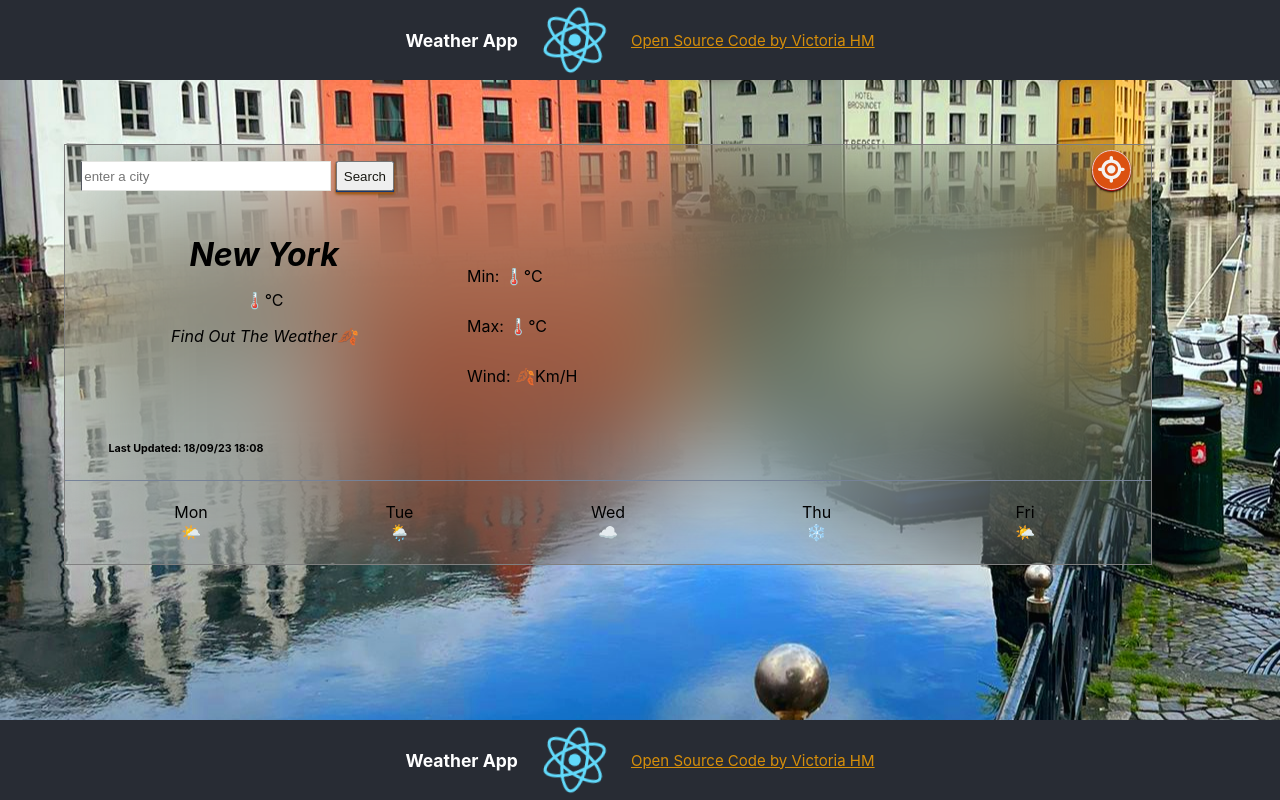
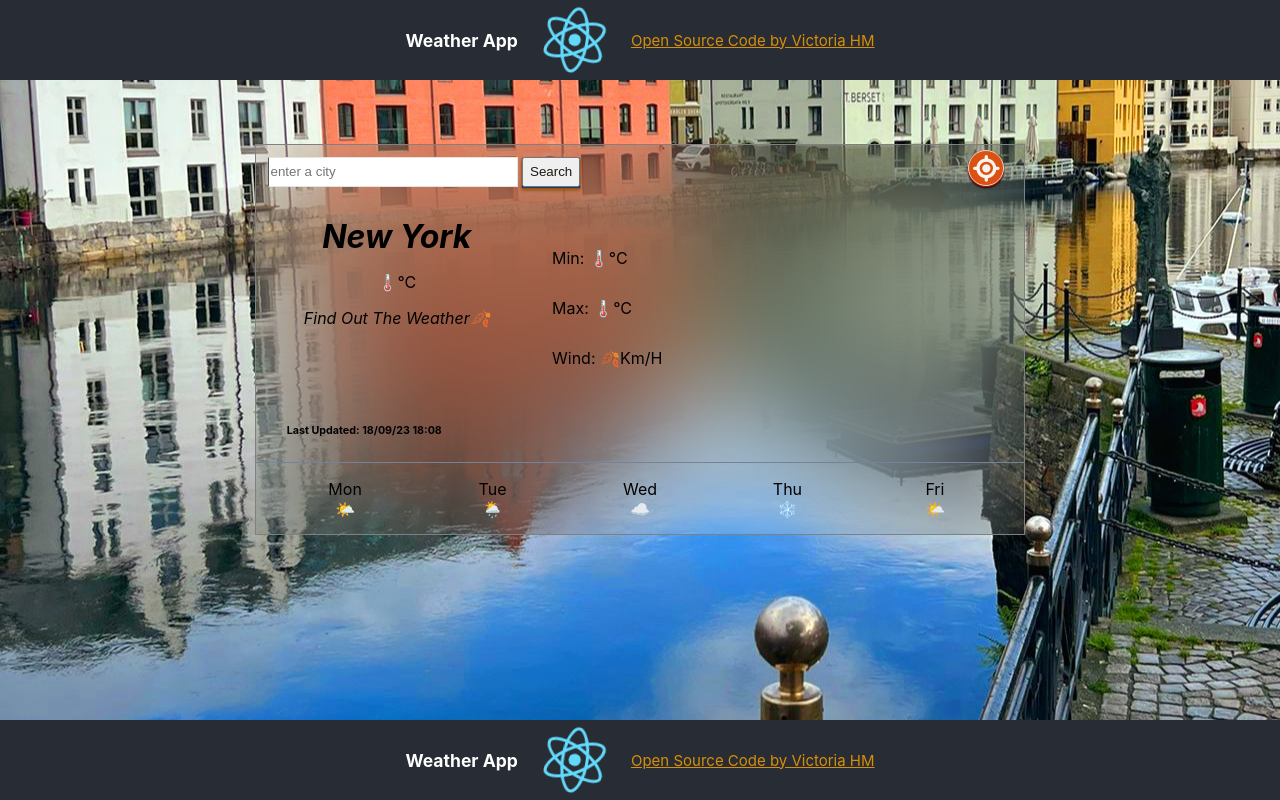
Before and after one commit to hewittmv/my-weather-react-app, a React (Create React App) app: page / in a window 1280 px wide. Built offline with nearby package versions, Linux system fonts and the light colour scheme.

Commit message:
Set max width on weather app

```diff
--- a/src/App.css
+++ b/src/App.css
@@ -74,7 +74,8 @@ h6 {
 }
 .city-weather {
   border: 1px solid grey;
-  margin: 5% 10% 10% 5%;
+  margin: 5% auto;
+  max-width: 60%;
 
   backdrop-filter: blur(60px);
 }
```
